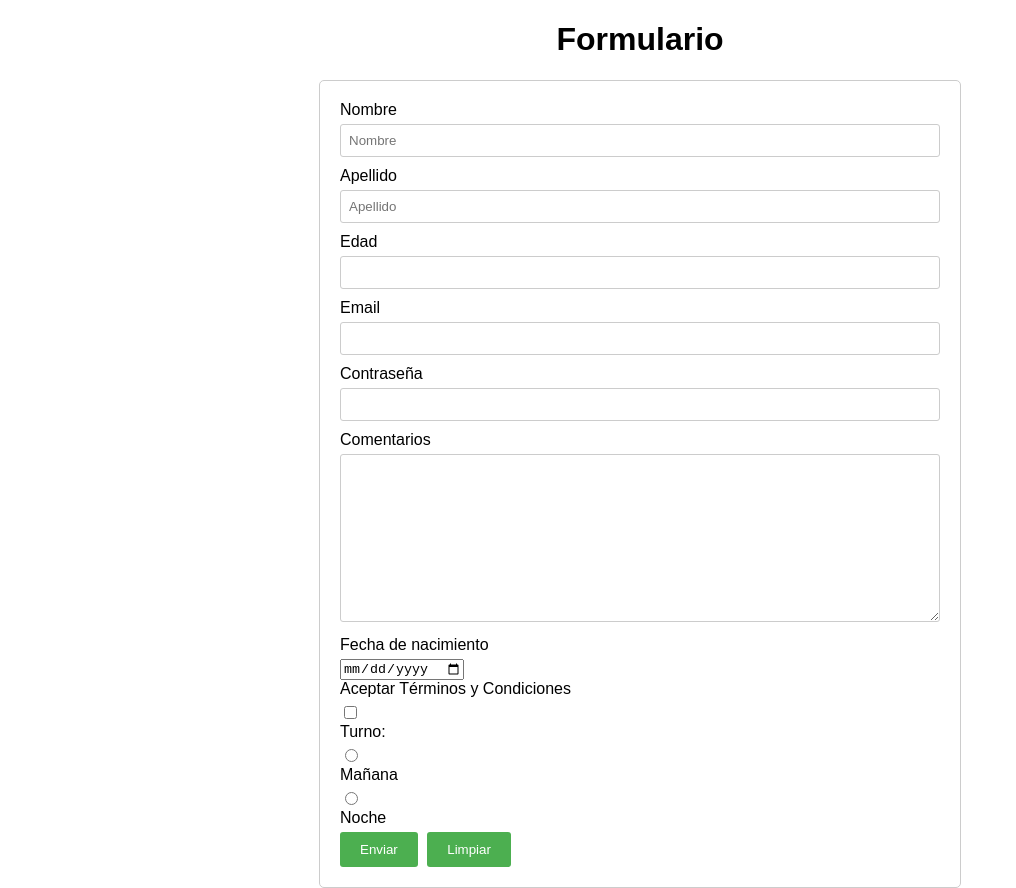
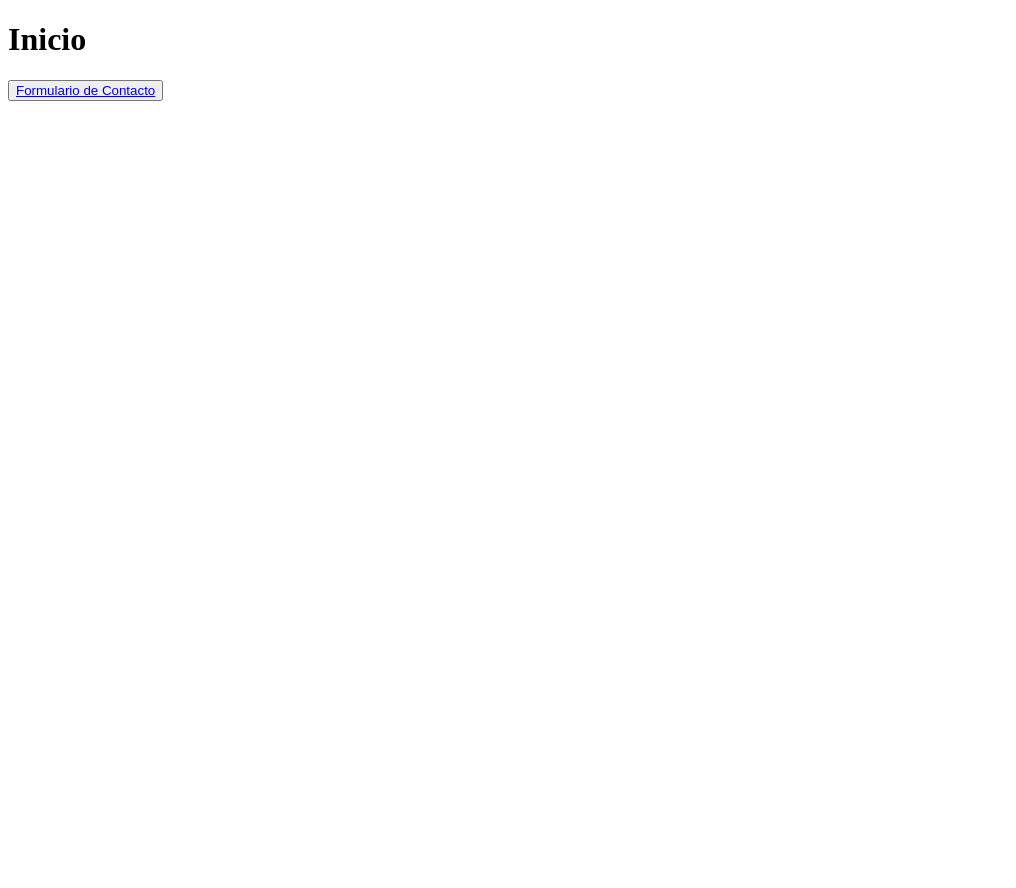
Before and after one commit to francopignatelli/actividad-inicial-daw, a plain HTML site: page actividad-clase-3/index.html in a window 1280 px wide. Shown: the whole page, without its empty margins (0-1016 px from the left). After the commit the page ends 800 px from the top, so only its background shows below. Drawn offline with Linux system fonts and the light colour scheme.

Commit message:
FIX: Modificado archivo form.html para cumplir con los requerimientos, eliminados estilos con el mismo propósito.

```diff
--- a/actividad-clase-3/index.html
+++ b/actividad-clase-3/index.html
@@ -3,55 +3,14 @@
 <head>
   <meta charset="UTF-8">
   <meta name="viewport" content="width=device-width, initial-scale=1.0">
-  <link rel="stylesheet" type="text/css" href="styles.css">
-  <title>Formulario</title>
+  <title>Inicio</title>
 </head>
 <body>
-  <h1>Formulario</h1>
-  <form action="https://www.google.com" method="get" target="_blank">
-    <div>
-      <label for="nameId">Nombre</label>
-      <input type="text" name="name" id="nameId" placeholder="Nombre" required>
-    </div>
-    <div>
-      <label for="lastNameId">Apellido</label>
-      <input type="text" name="lastname" id="lastNameId" placeholder="Apellido" required>
-    </div>
-    <div>
-      <label for="ageId">Edad</label>
-      <input type="number" name="age" id="ageId" required>
-    </div>
-    <div>
-      <label for="emailId">Email</label>
-      <input type="email" name="email" id="emailId" required>
-    </div>
-    <div>
-      <label for="passwordId">Contraseña</label>
-      <input type="password" name="password" id="passwordId" required>
-    </div>
-    <div>
-      <label for="commentId">Comentarios</label>
-      <textarea name="comment" id="commentId" cols="30" rows="10"></textarea>
-    </div>
-    <div>
-      <label for="dateId">Fecha de nacimiento</label>
-      <input type="date" name="date" id="dateId" required>
-    </div>
-    <div>
-      <label for="termsId">Aceptar Términos y Condiciones</label>
-      <input type="checkbox" name="terms" id="termsId" required>
-    </div>
-    <div>
-      <label>Turno:</label>
-      <input type="radio" name="turn" id="morningId" value="morning" required>
-      <label for="morningId">Mañana</label>
-      <input type="radio" name="turn" id="nightId" value="night" required>
-      <label for="nightId">Noche</label>
-    </div>
-    <div>
-      <button type="submit">Enviar</button>
-      <input type="reset" value="Limpiar">
-    </div>
-  </form>
+  <main>
+    <h1>Inicio</h1>
+    <button>
+      <a href="form.html">Formulario de Contacto</a>
+    </button>
+  </main>
 </body>
 </html>
--- a/actividad-clase-3/styles.css
+++ /dev/null
@@ -1,50 +0,0 @@
-body {
-  font-family: Arial, sans-serif;
-  margin: 0;
-  padding: 0;
-}
-form {
-  max-width: 600px;
-  margin: 0 auto;
-  padding: 20px;
-  border: 1px solid #ccc;
-  border-radius: 5px;
-}
-h1 {
-  text-align: center;
-}
-label {
-  display: block;
-  margin-bottom: 5px;
-}
-input[type="text"],
-input[type="number"],
-input[type="email"],
-input[type="password"],
-textarea,
-select {
-  width: 100%;
-  padding: 8px;
-  margin-bottom: 10px;
-  border: 1px solid #ccc;
-  border-radius: 3px;
-  box-sizing: border-box;
-}
-input[type="checkbox"],
-input[type="radio"] {
-  margin-right: 5px;
-}
-button[type="submit"],
-input[type="reset"] {
-  background-color: #4CAF50;
-  color: white;
-  padding: 10px 20px;
-  border: none;
-  border-radius: 3px;
-  cursor: pointer;
-  margin-right: 5px;
-}
-button[type="submit"]:hover,
-input[type="reset"]:hover {
-  background-color: #45a049;
-}
```
Also changed, not shown: actividad-clase-3/form.html (added, +65 -0 lines).
